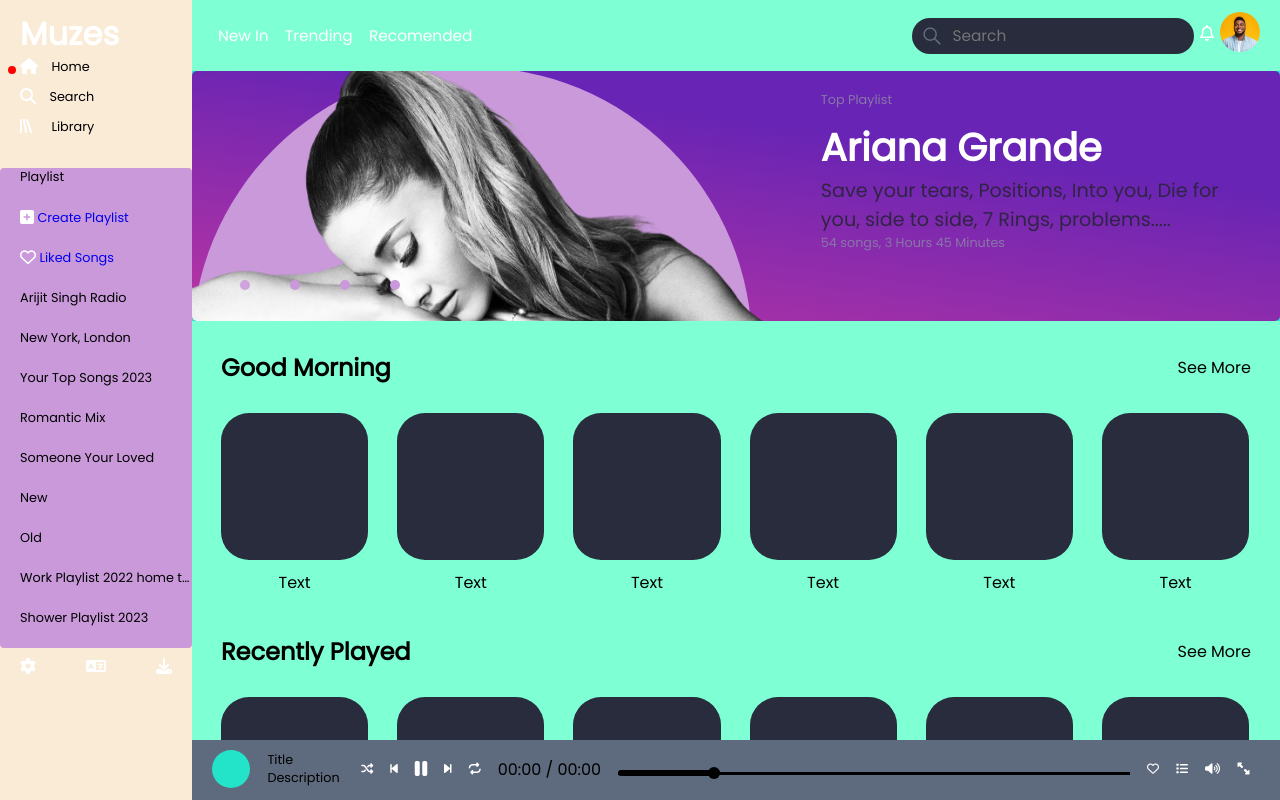
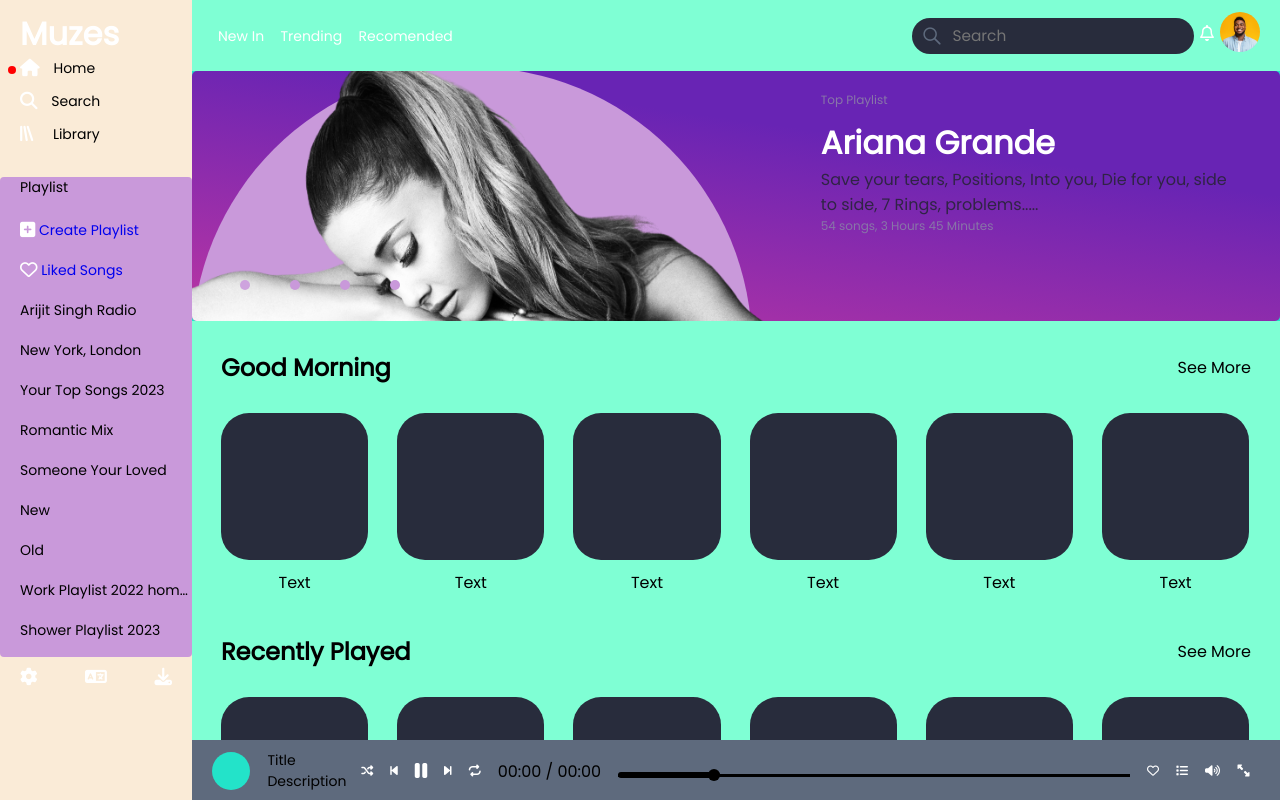
Before and after one commit to Gopisha18072003/Music-Streaming-Webpage, a plain HTML site: page index.html in a window 1280 px wide. Drawn offline with Linux system fonts and the light colour scheme.

Commit message:
font check

```diff
--- a/style.css
+++ b/style.css
@@ -30,7 +30,7 @@ body {
 
 }
 .side:not(#logo) {
-  font-size: 1vw;
+  font-size: 14px;
 }
 .main {
     flex: 85%;
@@ -69,7 +69,7 @@ body {
 .left li a {
     text-decoration: none;
     color: white;
-    font-size:  1.2vw;
+    font-size:  14px;
 }
 .hero{
     margin: 0;
@@ -266,7 +266,7 @@ input[type=text]:focus {
 
 #logo {
     color: white;
-    font-size: 2.5vw;
+    font-size: 32px;
     padding-top: 10px;
     padding-left: 20px;
 }
@@ -513,7 +513,7 @@ footer>p{
 }
 .playertitle {
   width: 6vw;
-  font-size: 1vw;
+  font-size: 14px;
 }
 
 .playback {
@@ -589,18 +589,18 @@ footer>p{
 
 .hero-text .small {
   color:#8876a8;
-  font-size: 1vw;
+  font-size: 12px;
   padding-bottom: 10px;
 }
 
 .hero-text .big {
   color: white;
-  font-size: 3vw;
+  font-size: 32px;
   font-weight: bolder;
 }
 .hero-text .medium {
   color:#302445;
-  font-size:1.5vw;
+  font-size:16px;
 }
 
 @media screen and (max-width: 950px) {
```
